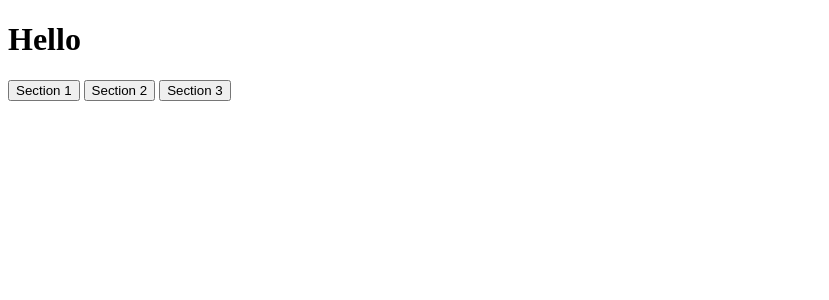
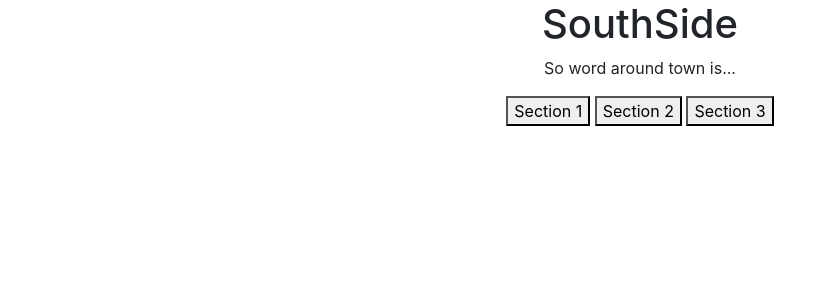
Before and after one commit to danyahh429/SouthSide, a Django app: page / in a window 1280 px wide. Shown: the top 300 px of the page, without its empty margins (0-829 px from the left). Run offline with Django 3.2, Linux system fonts and the light colour scheme.

Commit message:
further establishment of website template

```diff
--- a/southside/mainblog/templates/mainblog/index.html
+++ b/southside/mainblog/templates/mainblog/index.html
@@ -1,9 +1,13 @@
 <!DOCTYPE html>
 <html>
     <head>
+        <link rel="stylesheet"
+              href="https://cdn.jsdelivr.net/npm/bootstrap@4.1.3/dist/css/bootstrap.min.css"
+              integrity="sha384-MCw98/SFnGE8fJT3GXwEOngsV7Zt27NXFoaoApmYm81iuXoPkFOJwJ8ERdknLPMO"
+              crossorigin="anonymous">
+        <link rel='stylesheet' href="static/style.css">
         <title>Single Page</title>
         <script>
-
             //  This function communicates with django (backend)
 
             function showSection(section) {
@@ -28,16 +32,29 @@
 
         </script>
     </head>
+
+
+    <style>
+        body {
+            text-align: center;
+        }
+    </style>
+
+
     <body>
-        <h1>Hello</h1>
+        <h1>SouthSide</h1>
+        <div class="container">
+            <p>So word around town is...</p>
+        </div>
         <button data-section="1">Section 1</button>
         <button data-section="2">Section 2</button>
         <button data-section="3">Section 3</button>
+        <!-- Contents loaded from server is inserted here by javascript -->
+        <div id="content"></div>
 
-        <!-- Contents loaded from server is inserted here by javascript -->
-        <div id="content">
-
-        </div>
-
-    </body>
+        <!--Bootsrap JS CDN-->
+<script src="https://code.jquery.com/jquery-3.3.1.slim.min.js" integrity="sha384-q8i/X+965DzO0rT7abK41JStQIAqVgRVzpbzo5smXKp4YfRvH+8abtTE1Pi6jizo" crossorigin="anonymous"></script>
+<script src="https://cdn.jsdelivr.net/npm/popper.js@1.14.3/dist/umd/popper.min.js" integrity="sha384-ZMP7rVo3mIykV+2+9J3UJ46jBk0WLaUAdn689aCwoqbBJiSnjAK/l8WvCWPIPm49" crossorigin="anonymous"></script>
+<script src="https://cdn.jsdelivr.net/npm/bootstrap@4.1.3/dist/js/bootstrap.min.js" integrity="sha384-ChfqqxuZUCnJSK3+MXmPNIyE6ZbWh2IMqE241rYiqJxyMiZ6OW/JmZQ5stwEULTy" crossorigin="anonymous"></script>
+</body>
 </html>
--- /dev/null
+++ b/static/style.css
@@ -0,0 +1,3 @@
+#body {
+    text-align: center;
+}
```
